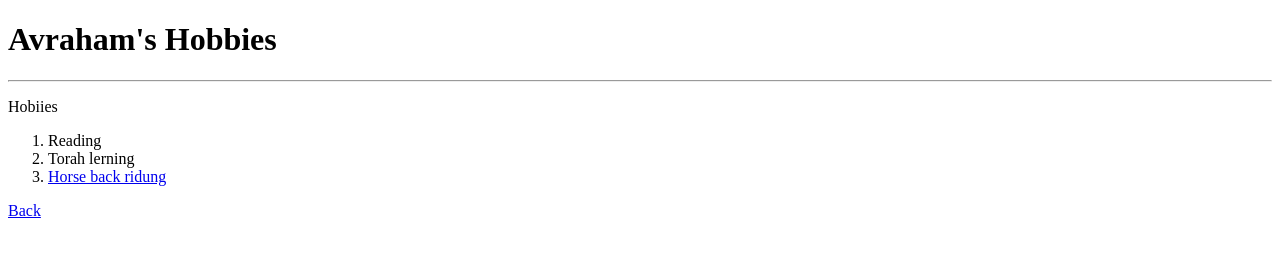
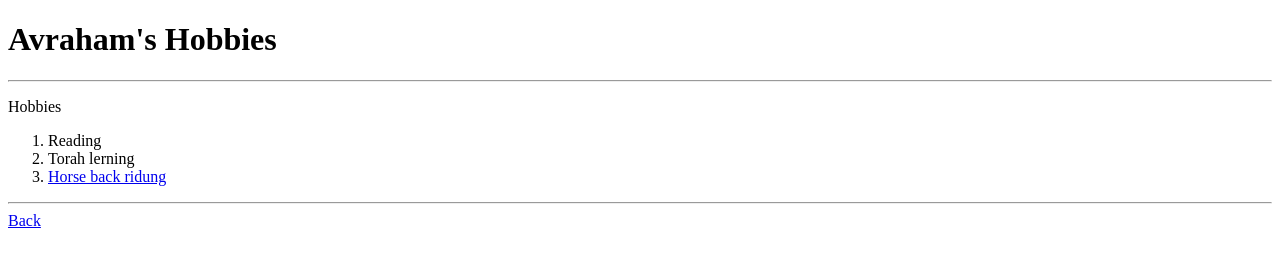
Before and after one commit to AvrahamDev/cv, a plain HTML site: page Hobbies.html in a window 1280 px wide. Drawn offline with Linux system fonts and the light colour scheme.

Commit message:
Add fiexd files

```diff
--- a/Hobbies.html
+++ b/Hobbies.html
@@ -7,12 +7,13 @@
   <body>
     <h1>Avraham's Hobbies</h1>
     <hr>
-    <p>Hobiies</p>
+    <p>Hobbies</p>
     <ol>
       <li>Reading</li>
       <li>Torah lerning</li>
       <li><a href="https://en.wikipedia.org/wiki/Equestrianism">Horse back ridung</a></li>
     </ol>
+    <hr>
     <a href="Index.html">Back</a>
   </body>
 </html>
```
Also changed, not shown: index.html (+1 -1 lines).
